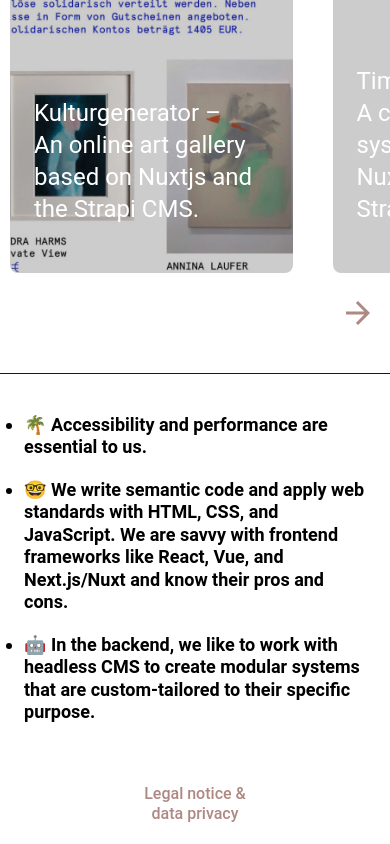
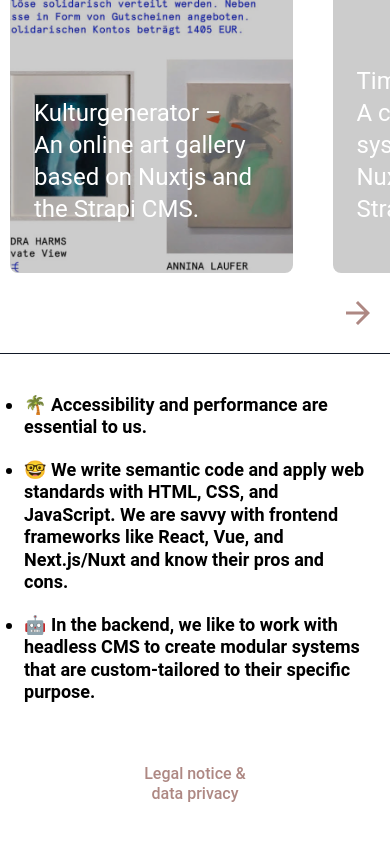
Before and after one commit to Mjam-Codes/mjam.codes, a Nuxt app: page / in a window 390 px wide. Shown: the part 601-1445 px from the top of the page. Built offline with nearby package versions, Linux system fonts and the light colour scheme.

Commit message:
Change mobile border spacing

```diff
--- a/pages/index.vue
+++ b/pages/index.vue
@@ -2,7 +2,7 @@
   <div>
     <MyHero></MyHero>
     <MyShowcase></MyShowcase>
-    <hr class="border-gray-900 mt-5" />
+    <hr class="border-gray-900 md:mt-5" />
     <SkillSet></SkillSet>
   </div>
 </template>
```
